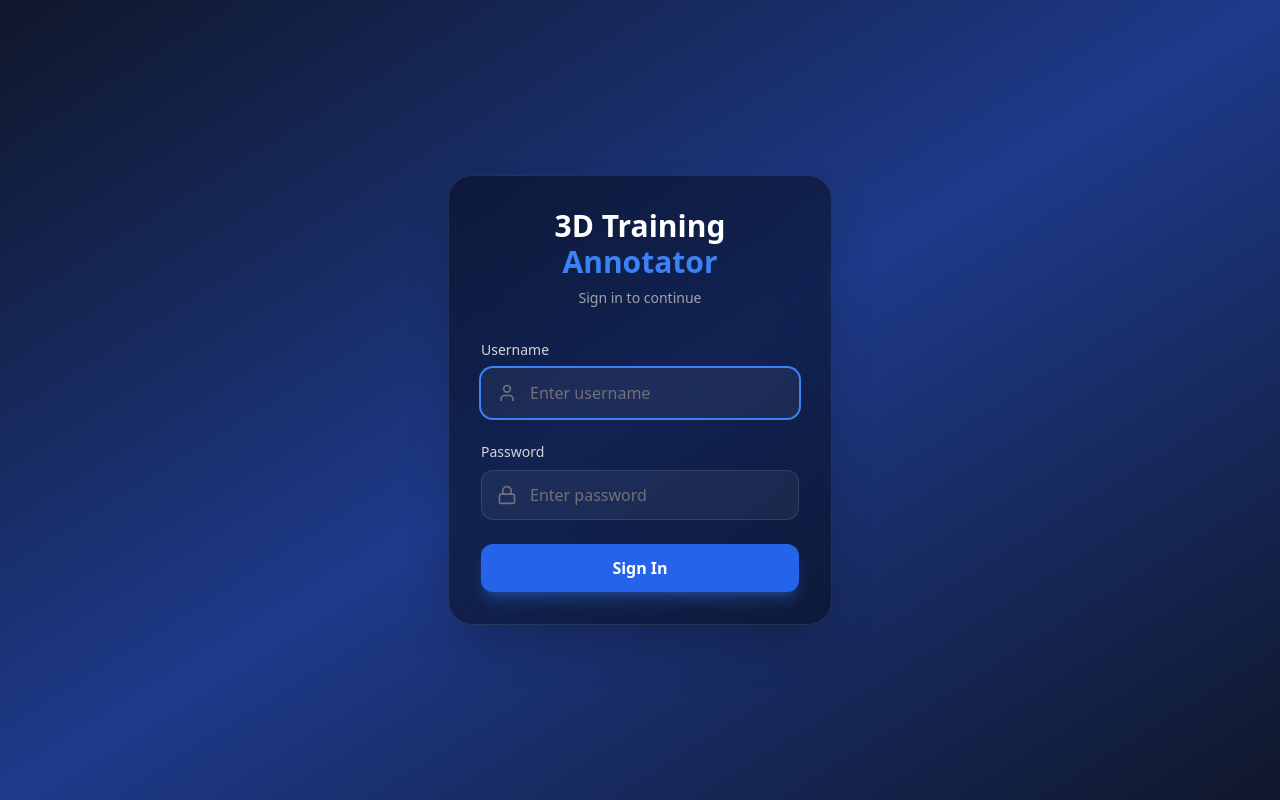
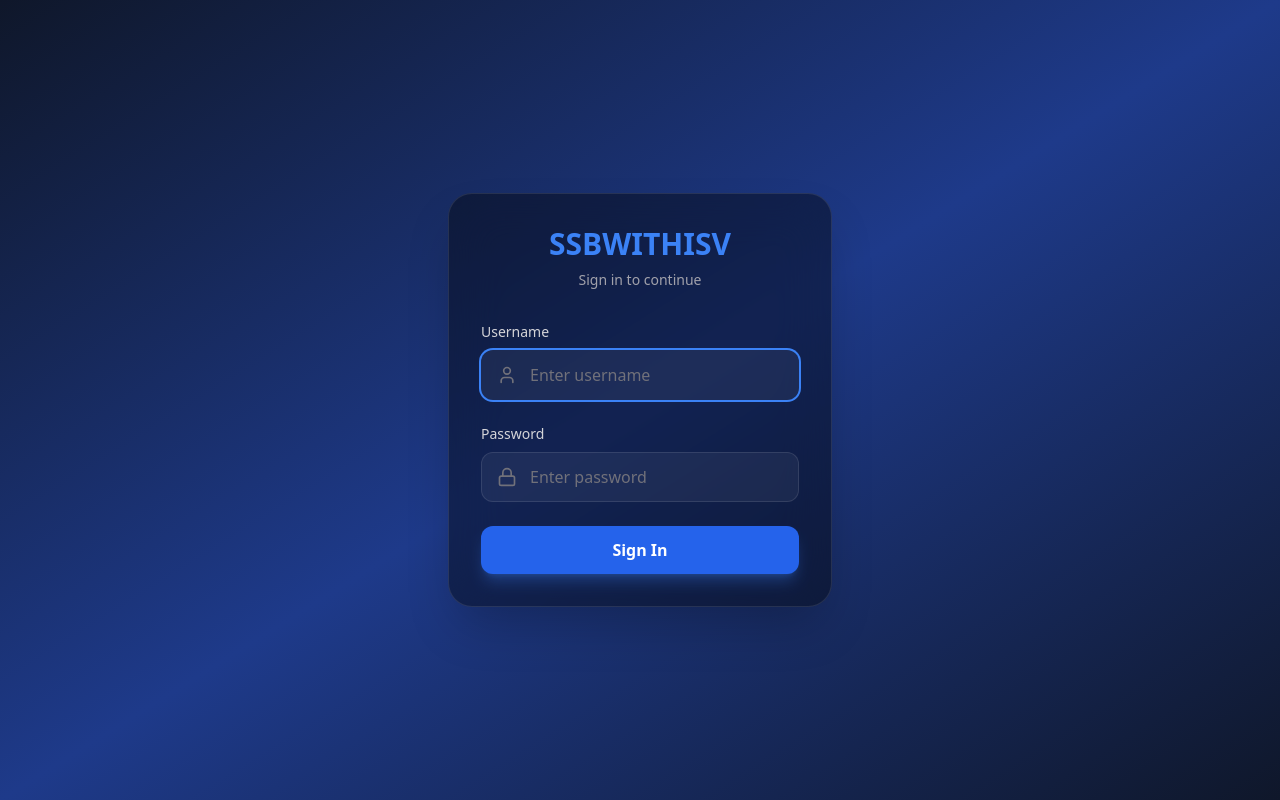
Before and after one commit to QuantumClimb/SSBWITHISV, a React (Vite) app: page / in a window 1280 px wide. Built offline with nearby package versions, Linux system fonts and the light colour scheme; no server answers.

Commit message:
Update branding to SSBWITHISV and change inspection mode text

```diff
--- a/App.tsx
+++ b/App.tsx
@@ -104,14 +104,14 @@ const App: React.FC = () => {
       {/* Overlay for instructions */}
       <div className="absolute top-6 left-6 z-20 pointer-events-none">
         <h1 className="text-white text-xl font-bold tracking-tight drop-shadow-lg">
-          3D Training <span className="text-blue-500">Annotator</span>
+          <span className="text-blue-500">SSBWITHISV</span>
         </h1>
         <p className="text-zinc-400 text-sm drop-shadow-md">
           {tool === 'pencil' && '2D Drawing: Annotating screen space.'}
           {tool === 'pencil3d' && '3D Drawing: Click and drag on model.'}
           {tool === 'eraser' && '2D Eraser: Remove screen annotations.'}
           {tool === 'eraser3d' && '3D Eraser: Click 3D lines to remove them.'}
-          {tool === 'view' && 'Inspection Mode: Rotate, Zoom, and Pan.'}
+          {tool === 'view' && 'Virtual GTO Trainer'}
         </p>
       </div>
     </div>
--- a/components/Login.tsx
+++ b/components/Login.tsx
@@ -31,7 +31,7 @@ const Login: React.FC<LoginProps> = ({ onLoginSuccess }) => {
         <div className="bg-black/40 backdrop-blur-xl border border-white/10 rounded-3xl p-8 shadow-2xl">
           <div className="text-center mb-8">
             <h1 className="text-3xl font-bold text-white mb-2">
-              3D Training <span className="text-blue-500">Annotator</span>
+              <span className="text-blue-500">SSBWITHISV</span>
             </h1>
             <p className="text-zinc-400 text-sm">Sign in to continue</p>
           </div>
```
